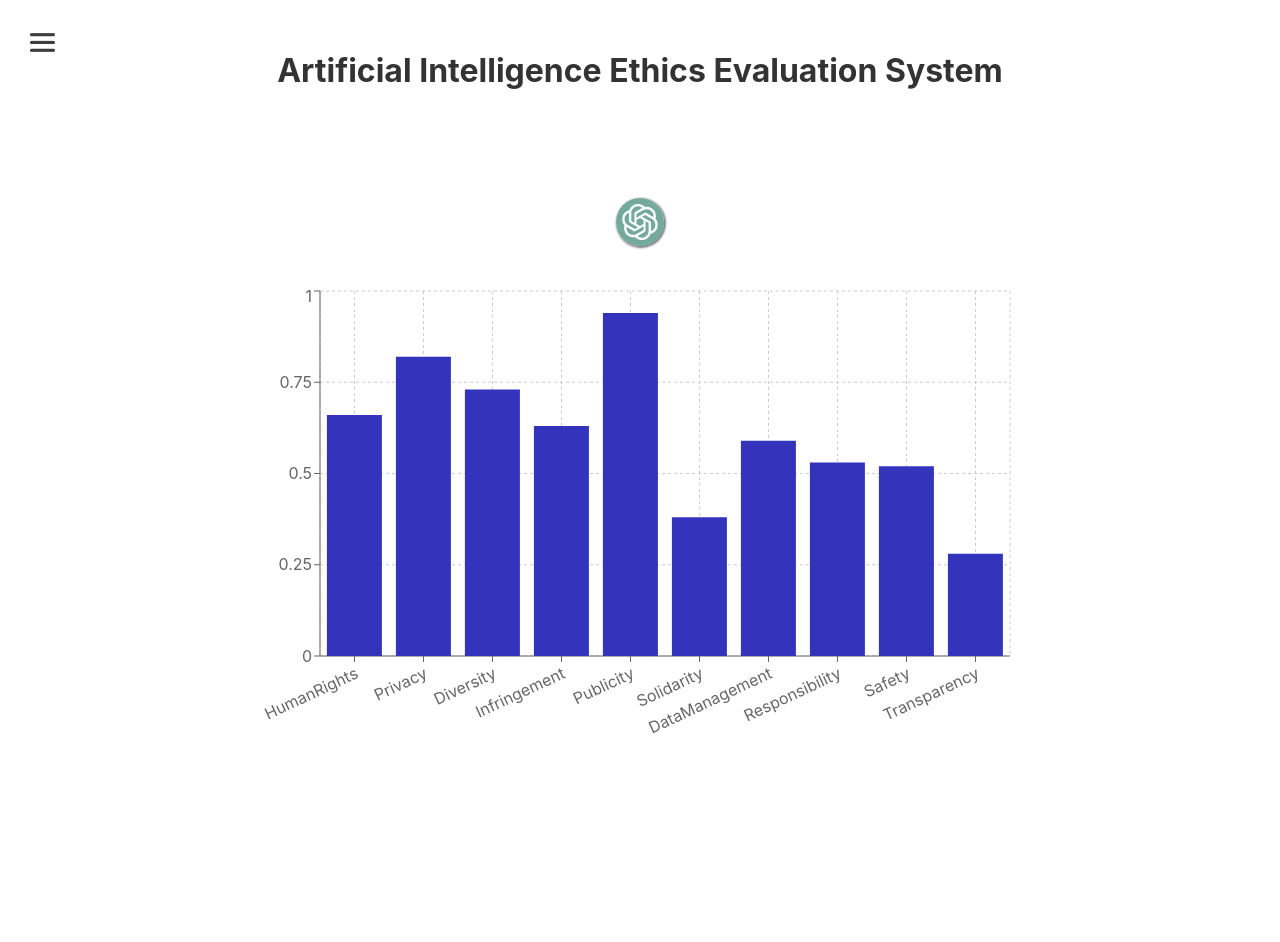
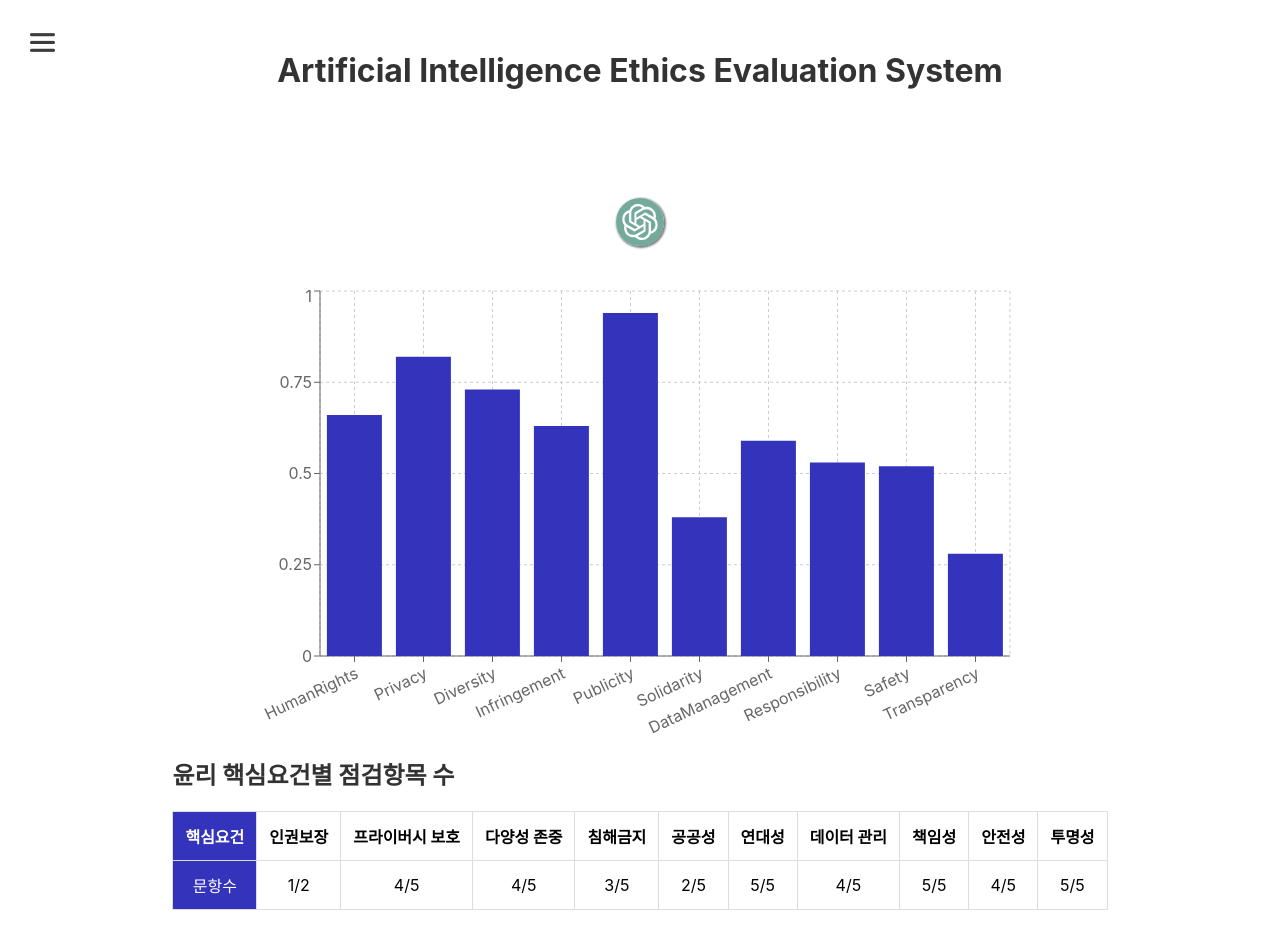
Before and after one commit to patisiel-study/ELSA-frontend, a React (Create React App) app: page /result in a window 1280 px wide. Before the commit the page ends 800 px from the top, so only its background shows below. Built offline with nearby package versions, Linux system fonts and the light colour scheme; no server answers.

Commit message:
Feat: 윤리항목 도표 생성

```diff
--- a/src/pages/Result.jsx
+++ b/src/pages/Result.jsx
@@ -3,6 +3,7 @@ import ProjectTitle from "../components/ProjectTitle";
 import Sidebar from "../components/Sidebar";
 import styled from "styled-components";
 import Dashboard from "../components/Dashboard";
+import StyledSubtitle from "../components/Subtitle";
 
 const Result = () => {
   const [isSidebarOpen, setIsSidebarOpen] = useState(false); // 사이드바 열림 상태를 관리하는
@@ -16,7 +17,107 @@ const Result = () => {
       <Sidebar isOpen={isSidebarOpen} toggleSidebar={toggleSidebar} />
       <ProjectTitle />
       <Dashboard />
+      <DataTable />
     </MainContainer>
+  );
+};
+
+const DataTable = () => {
+  const headers = [
+    {
+      text: "핵심요건",
+      value: "requirements",
+    },
+    {
+      text: "인권보장",
+      value: "humanRights",
+    },
+    {
+      text: "프라이버시 보호",
+      value: "privacy",
+    },
+    {
+      text: "다양성 존중",
+      value: "diversity",
+    },
+    {
+      text: "침해금지",
+      value: "infringement",
+    },
+    {
+      text: "공공성",
+      value: "publicity",
+    },
+    {
+      text: "연대성",
+      value: "solidarity",
+    },
+    {
+      text: "데이터 관리",
+      value: "dataManagement",
+    },
+    {
+      text: "책임성",
+      value: "responsibility",
+    },
+    {
+      text: "안전성",
+      value: "safety",
+    },
+    {
+      text: "투명성",
+      value: "transparency",
+    },
+  ];
+
+  const items = [
+    {
+      requirements: "문항수",
+      humanRights: "1/2",
+      privacy: "4/5",
+      diversity: "4/5",
+      infringement: "3/5",
+      publicity: "2/5",
+      solidarity: "5/5",
+      dataManagement: "4/5",
+      responsibility: "5/5",
+      safety: "4/5",
+      transparency: "5/5",
+    },
+  ];
+
+  if (!headers || !headers.length) {
+    throw new Error("<DataTable /> headers is required.");
+  }
+
+  const headerKey = headers.map((header) => header.value);
+
+  return (
+    <div>
+      <StyledSubtitle>윤리 핵심요건별 점검항목 수</StyledSubtitle>
+      <StyledTable>
+        <StyledThead>
+          <tr>
+            {headers.map((header, columnIndex) => (
+              <StyledTh key={header.text} isFirstColumn={columnIndex === 0}>
+                {header.text}
+              </StyledTh>
+            ))}
+          </tr>
+        </StyledThead>
+        <StyledTbody>
+          {items.map((item, index) => (
+            <StyledTr key={index}>
+              {headerKey.map((key, columnIndex) => (
+                <StyledTd key={key + index} isFirstColumn={columnIndex === 0}>
+                  {item[key]}
+                </StyledTd>
+              ))}
+            </StyledTr>
+          ))}
+        </StyledTbody>
+      </StyledTable>
+    </div>
   );
 };
 
@@ -25,9 +126,52 @@ export default Result;
 const MainContainer = styled.div`
   display: flex;
   flex-direction: column;
+  align-items: center;
   margin-left: ${({ isSidebarOpen }) =>
     isSidebarOpen
       ? "350px"
       : "0"}; /* 사이드바가 열리면 MainContainer가 오른쪽으로 이동 */
   transition: margin-left 0.3s ease;
+  margin-bottom: 2rem;
 `;
+
+// 스타일드 컴포넌트들
+const StyledTable = styled.table`
+  width: 100%;
+  border-collapse: collapse;
+`;
+
+const StyledThead = styled.thead`
+  background-color: #f4f4f4;
+`;
+
+const StyledTbody = styled.tbody`
+  tr:nth-child(even) {
+    background-color: #f9f9f9;
+  }
+`;
+
+const StyledTr = styled.tr`
+  &:hover {
+    background-color: #f4f4f4;
+  }
+`;
+
+const StyledTh = styled.th`
+  padding: 12px;
+  border: 1px solid #ddd;
+  text-align: center;
+  word-break: keep-all;
+  background-color: ${({ isFirstColumn }) =>
+    isFirstColumn ? "#3333bb" : "white"};
+  color: ${({ isFirstColumn }) => (isFirstColumn ? "white" : "black")};
+`;
+
+const StyledTd = styled.td`
+  padding: 12px;
+  border: 1px solid #ddd;
+  text-align: center;
+  background-color: ${({ isFirstColumn }) =>
+    isFirstColumn ? "#3333bb" : "white"};
+  color: ${({ isFirstColumn }) => (isFirstColumn ? "white" : "black")};
+`;
```
